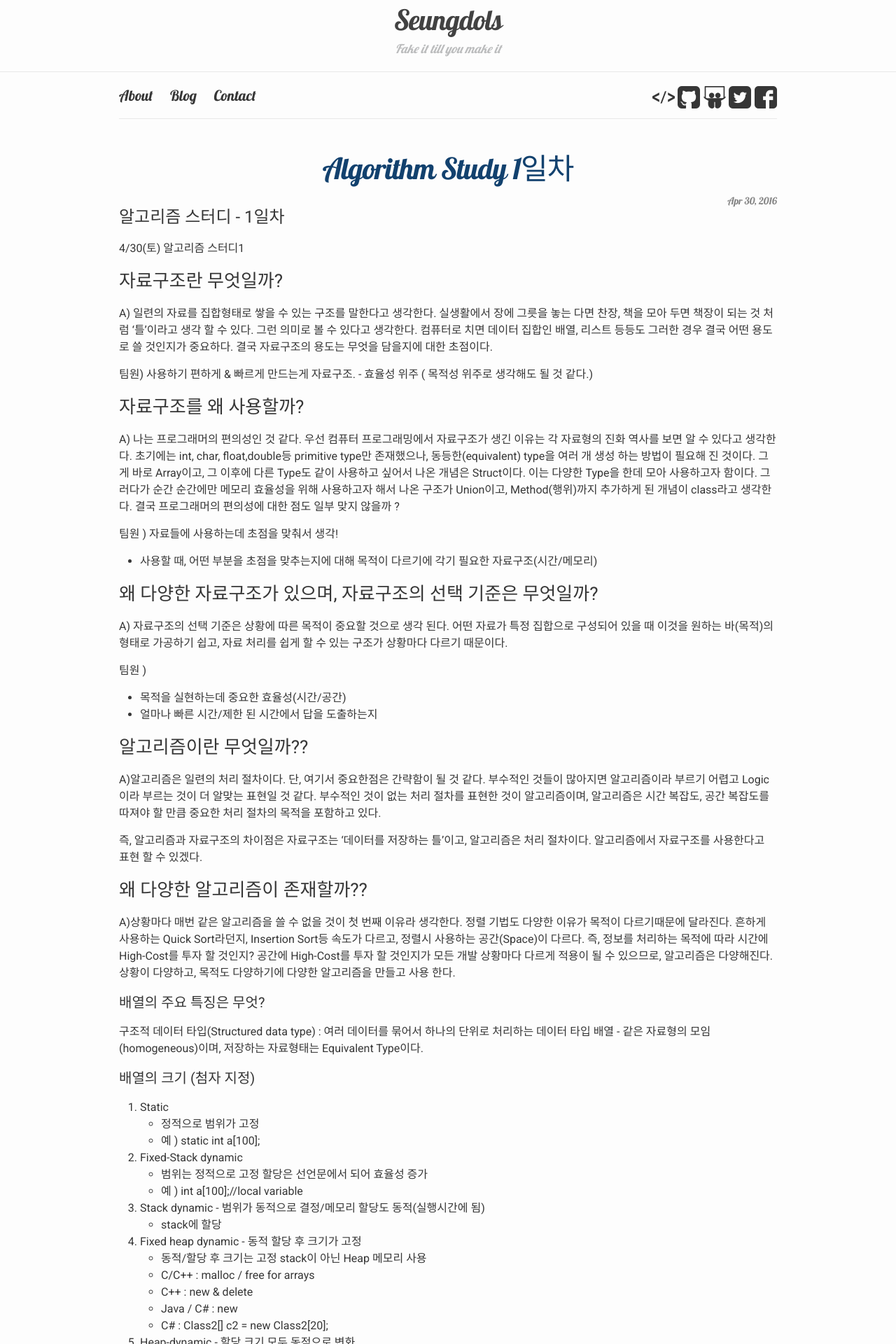
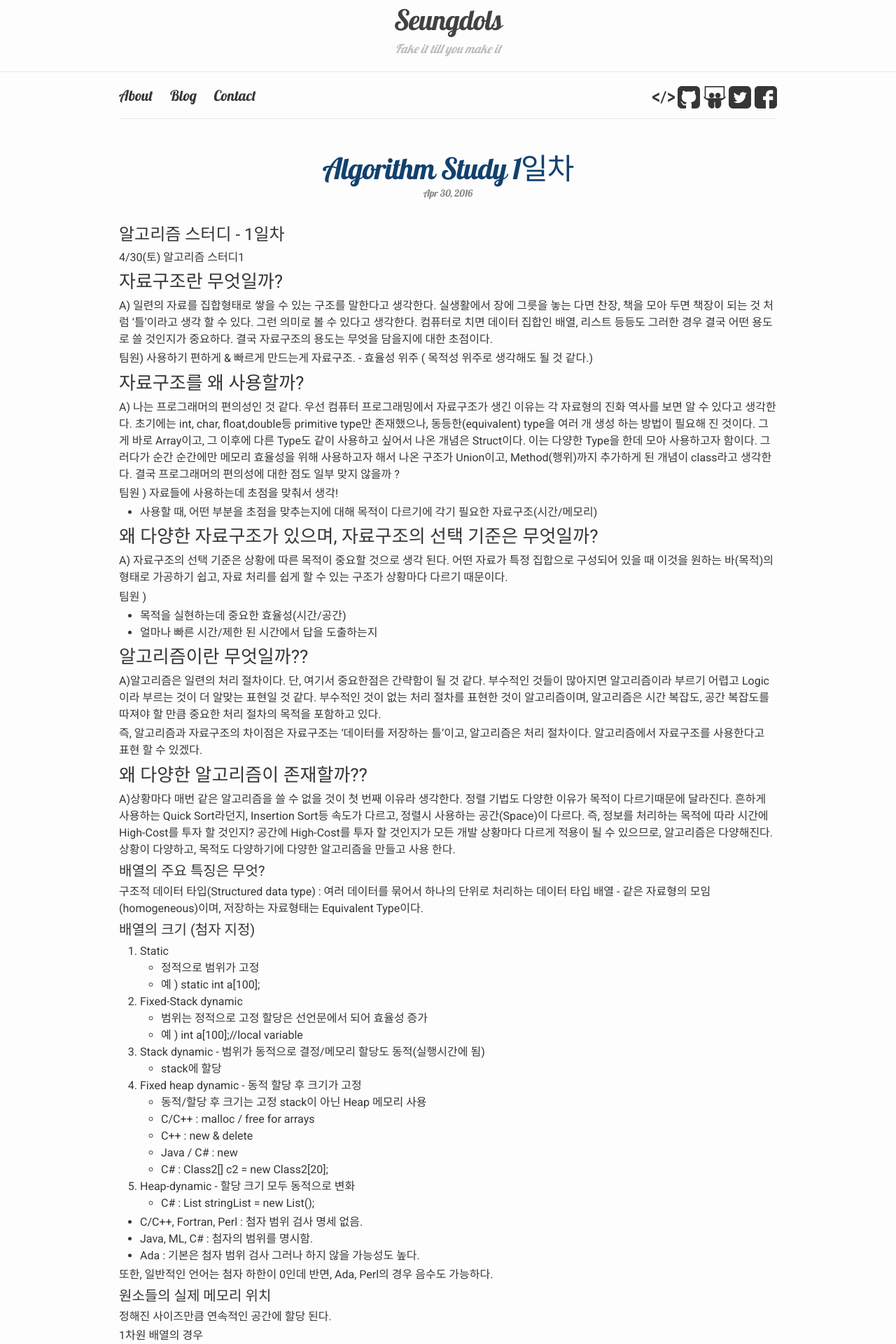
Before and after one commit to seungdols/seungdols.github.io, a Jekyll site: the page built from _posts/2016-04-30-Algorithm-Study-1.md, in a window 1280 px wide. Shown: the top 1920 px of the page at 70% size. Built offline with Jekyll 4.4.1, drawn with Linux system fonts in a browser that asks for light colours; comment, search, counter and statistics services are not loaded.

Commit message:
change layout and font-size

```diff
--- a/_sass/_base.scss
+++ b/_sass/_base.scss
@@ -34,7 +34,7 @@ h1, h2, h3, h4, h5, h6,
 p, blockquote, pre,
 ul, ol, dl, figure,
 %vertical-rhythm {
-    margin-bottom: $spacing-unit / 2;
+    margin-bottom: 0.2rem;
 }
 
 
--- a/_sass/_layout.scss
+++ b/_sass/_layout.scss
@@ -240,7 +240,7 @@
 .post-meta {
     font-size: $small-font-size;
     color: $grey-color;
-    float:right;
+    text-align: center;
 }
 
 .post-link {
--- a/css/main.scss
+++ b/css/main.scss
@@ -7,7 +7,7 @@
 
 // Our variables
 $base-font-family: "Lobster", Helvetica Neue,Helvetica, Arial, sans-serif;
-$base-font-size:   16px;
+$base-font-size:   1rem;
 $base-font-weight: 400;
 $small-font-size:  $base-font-size * 0.875;
 $base-line-height: 1.5;
```
